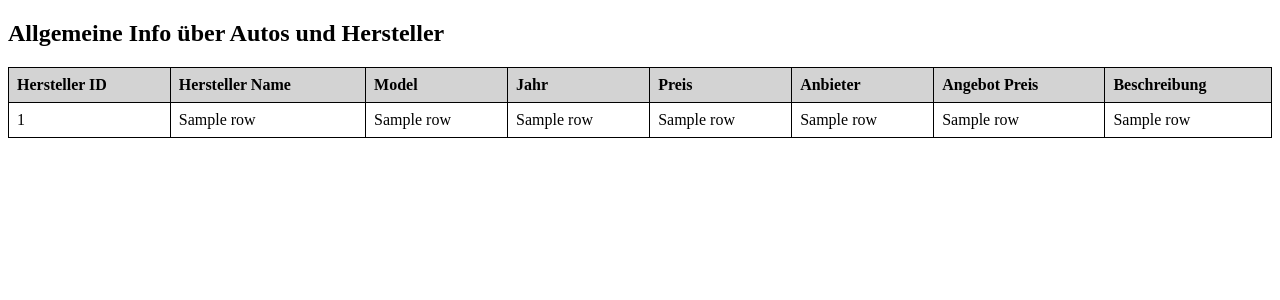
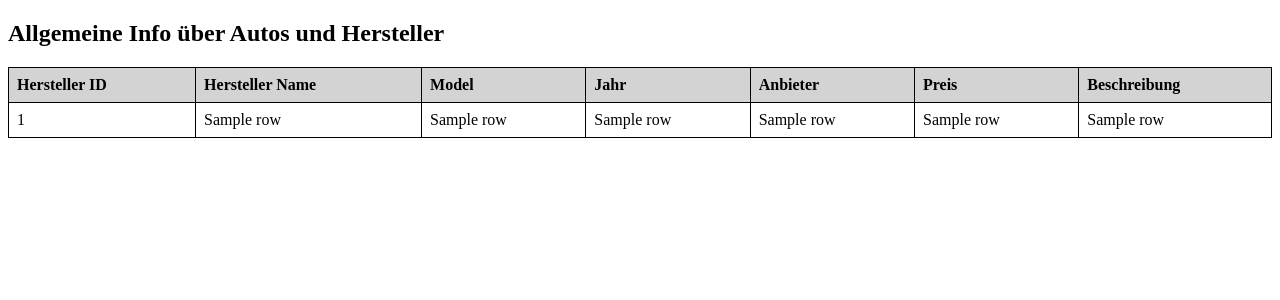
Before and after one commit to dionysm/CarsDatabanken, a Flask app: template templates/results.html in a window 1280 px wide. Shown: the top 300 px of the page. Run offline with Flask 3, Linux system fonts and the light colour scheme; the template is opened without the code that fills it: most values are stand-ins (such as "Sample title", 1, 10 or a date in 2020).

Commit message:
Preis wird geloscht

```diff
--- a/maincars.py
+++ b/maincars.py
@@ -81,6 +81,9 @@ def angebot_einfuegen():
 @app.route('/')
 def homepage():
     return render_template('HOMEPAGE.html')
+@app.route('/login')
+def login():
+    return render_template('login.html')
 
 if __name__ == '__main__':
     app.run(debug=True)
--- a/templates/results.html
+++ b/templates/results.html
@@ -28,9 +28,9 @@
         <th>Hersteller Name</th>
         <th>Model</th>
         <th>Jahr</th>
+
+        <th>Anbieter</th>
         <th>Preis</th>
-        <th>Anbieter</th>
-        <th>Angebot Preis</th>
         <th>Beschreibung</th>
     </tr>
     {% for row in data %}
@@ -39,7 +39,6 @@
         <td>{{ row[1] }}</td>
         <td>{{ row[2] }}</td>
         <td>{{ row[3] }}</td>
-        <td>{{ row[4] }}</td>
         <td>{{ row[5] }}</td>
         <td>{{ row[6] }}</td>
         <td>{{ row[7] }}</td>
```
